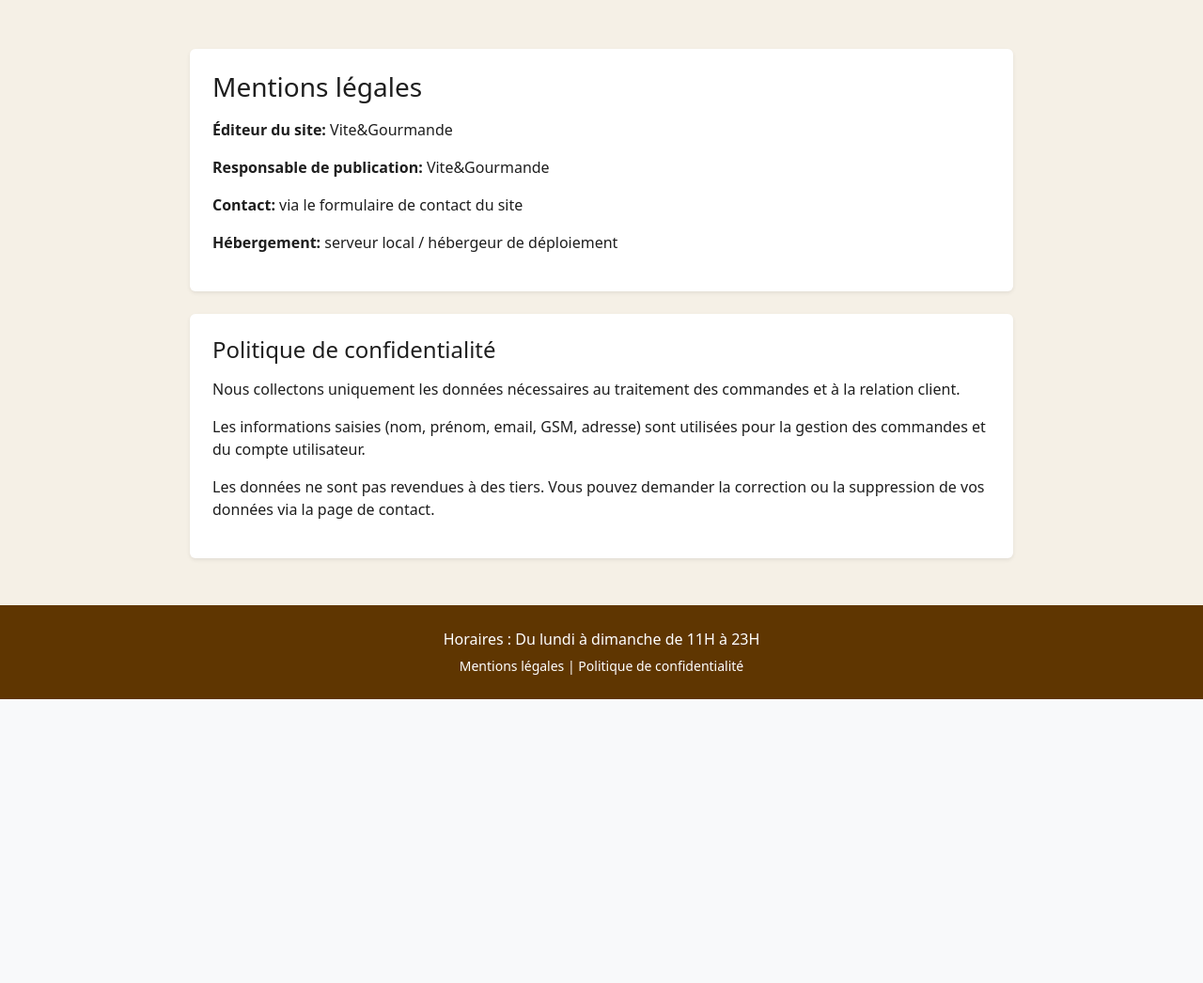
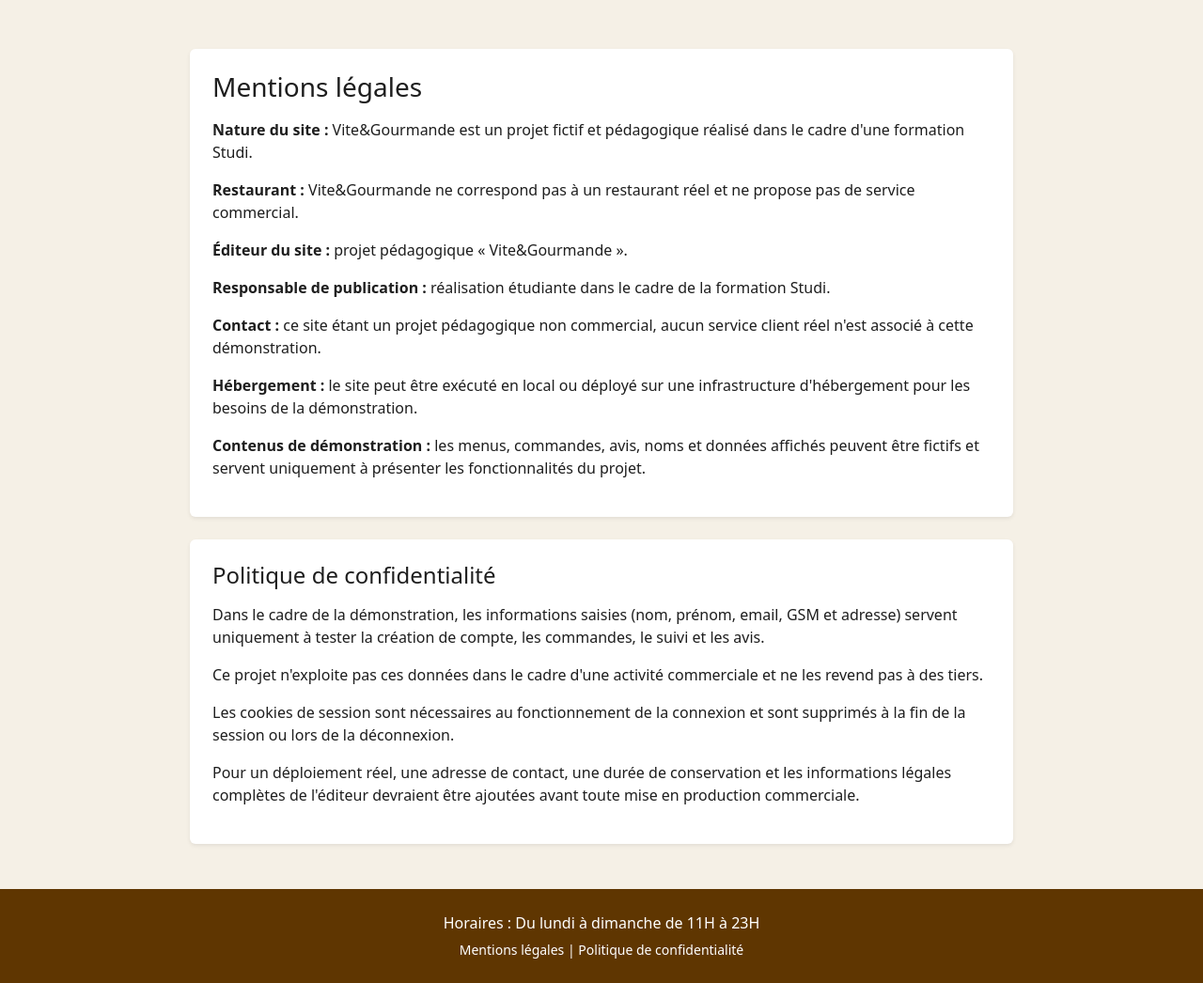
Before and after one commit to nass931808/Vite-Gourmande, a PHP site: page /pages/mentions-legales.php in a window 1280 px wide. Shown: the part 56-1102 px from the top of the page at 94% size. Before the commit the page ends 800 px from the top, so only its background shows below. Run offline with PHP 8.4, Linux system fonts and the light colour scheme.

Commit message:
Preciser le caractere pedagogique du site
Indique que Vite&Gourmande est un projet fictif realise pour Studi et non un restaurant reel.

Co-authored-by: Copilot <223556219+Copilot@users.noreply.github.com>

```diff
--- a/pages/mentions-legales.php
+++ b/pages/mentions-legales.php
@@ -30,17 +30,21 @@
 <main class="container py-5" style="max-width: 900px;">
     <section class="bg-white rounded shadow-sm p-4 mb-4">
         <h1 class="h3 mb-3">Mentions légales</h1>
-        <p><strong>Éditeur du site:</strong> Vite&Gourmande</p>
-        <p><strong>Responsable de publication:</strong> Vite&Gourmande</p>
-        <p><strong>Contact:</strong> via le formulaire de contact du site</p>
-        <p><strong>Hébergement:</strong> serveur local / hébergeur de déploiement</p>
+        <p><strong>Nature du site :</strong> Vite&Gourmande est un projet fictif et pédagogique réalisé dans le cadre d'une formation Studi.</p>
+        <p><strong>Restaurant :</strong> Vite&Gourmande ne correspond pas à un restaurant réel et ne propose pas de service commercial.</p>
+        <p><strong>Éditeur du site :</strong> projet pédagogique « Vite&Gourmande ».</p>
+        <p><strong>Responsable de publication :</strong> réalisation étudiante dans le cadre de la formation Studi.</p>
+        <p><strong>Contact :</strong> ce site étant un projet pédagogique non commercial, aucun service client réel n'est associé à cette démonstration.</p>
+        <p><strong>Hébergement :</strong> le site peut être exécuté en local ou déployé sur une infrastructure d'hébergement pour les besoins de la démonstration.</p>
+        <p><strong>Contenus de démonstration :</strong> les menus, commandes, avis, noms et données affichés peuvent être fictifs et servent uniquement à présenter les fonctionnalités du projet.</p>
     </section>
 
     <section class="bg-white rounded shadow-sm p-4">
         <h2 class="h4 mb-3">Politique de confidentialité</h2>
-        <p>Nous collectons uniquement les données nécessaires au traitement des commandes et à la relation client.</p>
-        <p>Les informations saisies (nom, prénom, email, GSM, adresse) sont utilisées pour la gestion des commandes et du compte utilisateur.</p>
-        <p>Les données ne sont pas revendues à des tiers. Vous pouvez demander la correction ou la suppression de vos données via la page de contact.</p>
+        <p>Dans le cadre de la démonstration, les informations saisies (nom, prénom, email, GSM et adresse) servent uniquement à tester la création de compte, les commandes, le suivi et les avis.</p>
+        <p>Ce projet n'exploite pas ces données dans le cadre d'une activité commerciale et ne les revend pas à des tiers.</p>
+        <p>Les cookies de session sont nécessaires au fonctionnement de la connexion et sont supprimés à la fin de la session ou lors de la déconnexion.</p>
+        <p>Pour un déploiement réel, une adresse de contact, une durée de conservation et les informations légales complètes de l'éditeur devraient être ajoutées avant toute mise en production commerciale.</p>
     </section>
 </main>
 
```
